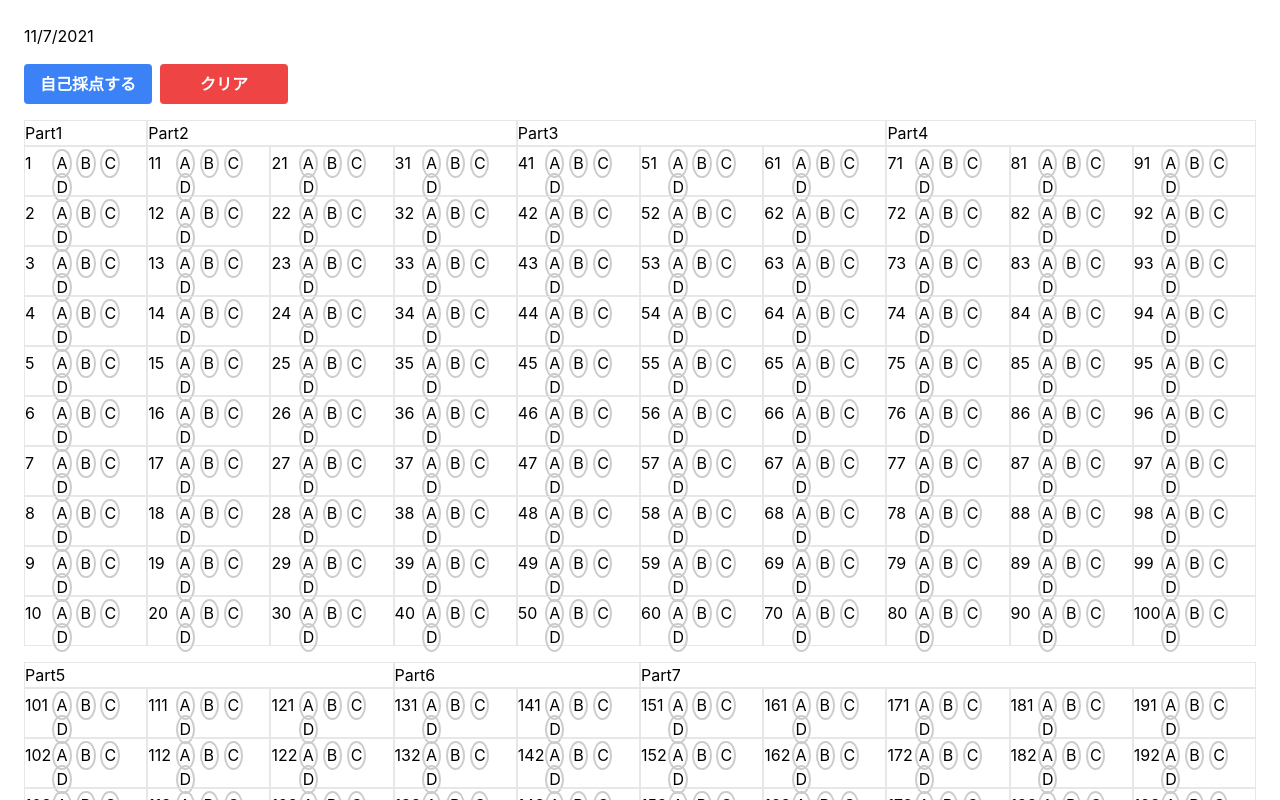
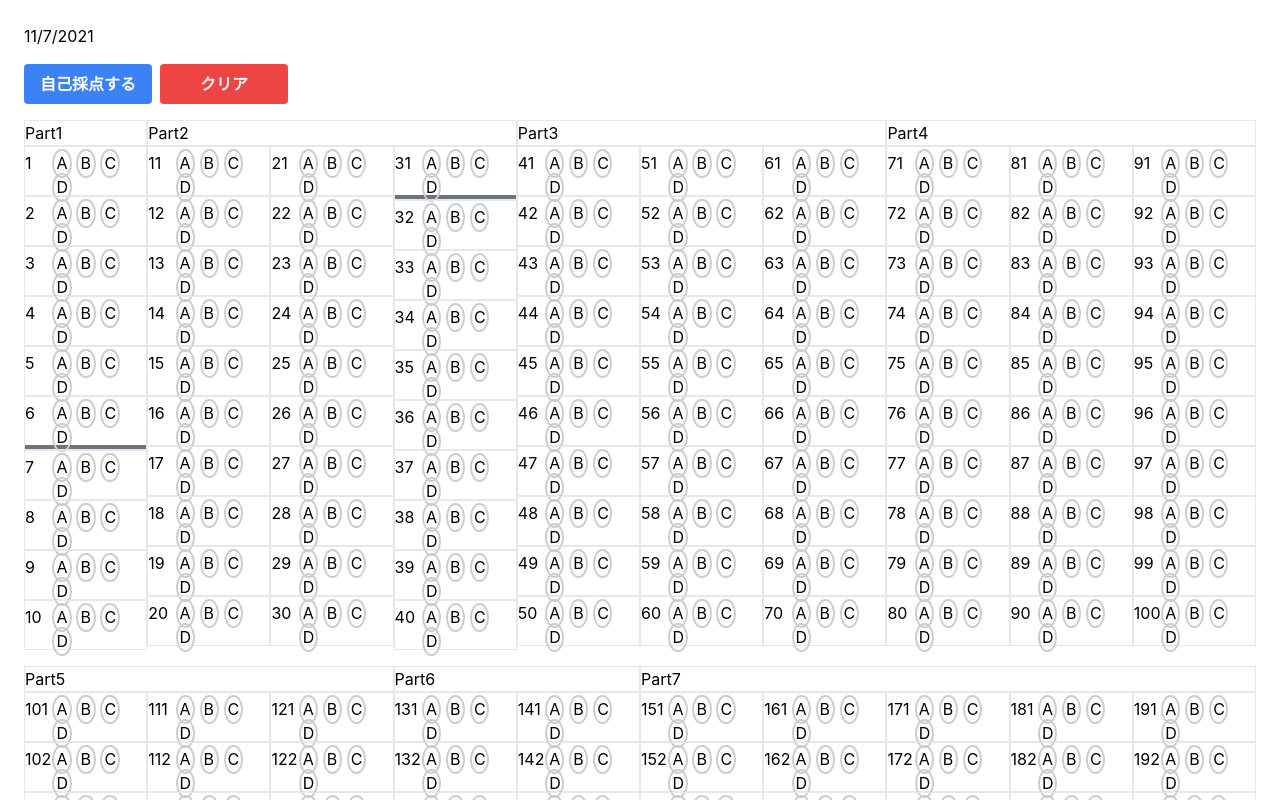
Before and after one commit to hiy/marksheet, a Next.js app: page / in a window 1280 px wide. Shown: the top 800 px of the page. Built offline with nearby package versions, Linux system fonts and the light colour scheme.

Commit message:
Fix border

```diff
--- a/pages/index.tsx
+++ b/pages/index.tsx
@@ -186,7 +186,7 @@ const Home: NextPage = () => {
                 <div>
                   {range(1, 10).map((questionNumber) => {
                     return (
-                      <div className="border relative" key={questionNumber}>
+                      <div className={"border relative"} key={questionNumber}>
                         <AnswerArea
                           questionNumber={questionNumber}
                           disabled={scoringMode}
@@ -204,6 +204,9 @@ const Home: NextPage = () => {
                             handleScoring(questionNumber, result);
                           }}
                         />
+                        {questionNumber == 6 ? (
+                          <div className="border-b-4 border-gray-500" />
+                        ) : null}
                       </div>
                     );
                   })}
@@ -285,6 +288,9 @@ const Home: NextPage = () => {
                               handleScoring(questionNumber, result);
                             }}
                           />
+                          {questionNumber == 31 ? (
+                            <div className="border-b-4 border-gray-500" />
+                          ) : null}
                         </div>
                       );
                     })}
@@ -592,6 +598,9 @@ const Home: NextPage = () => {
                               handleScoring(questionNumber, result);
                             }}
                           />
+                          {questionNumber == 146 ? (
+                            <div className="border-b-4 border-gray-500" />
+                          ) : null}
                         </div>
                       );
                     })}
```
